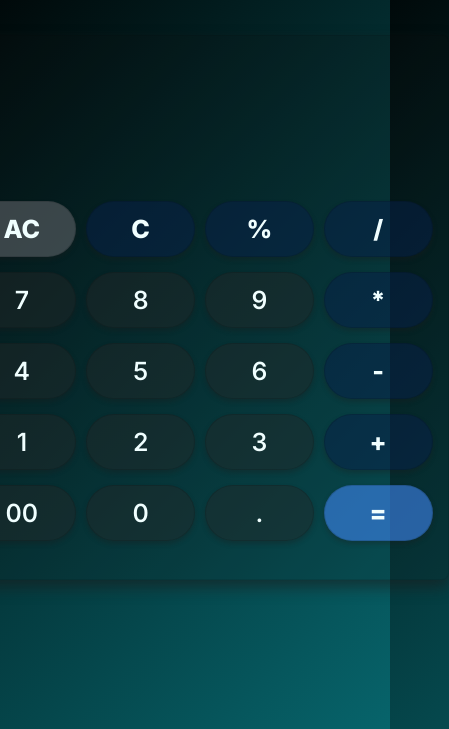
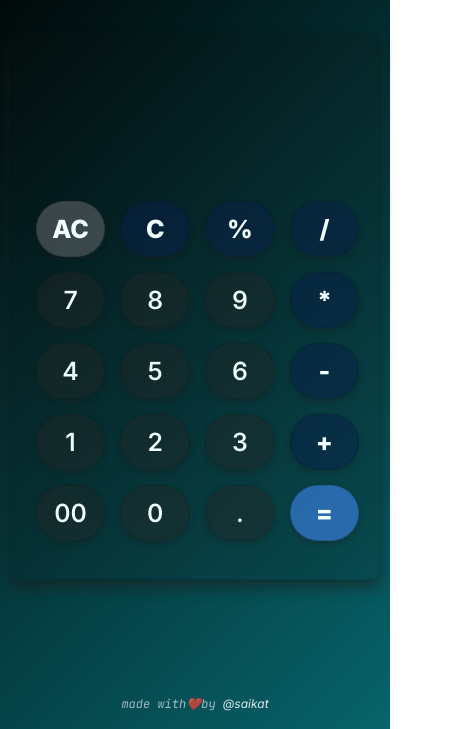
Before and after one commit to saikat-codes/js-calculator, a plain HTML site: page index.html in a window 390 px wide. Shown: the part 115-844 px from the top of the page, 449 px wide, since content can reach past the window. Drawn offline with Linux system fonts and the light colour scheme.

Commit message:
Update HTML and CSS for Responsive-ness and Added a Footer

```diff
--- a/index.html
+++ b/index.html
@@ -18,7 +18,7 @@
 <body>
     <header>
         <h1 class="title">Simple Calculator</h1>
-        <p class="tagline">Fast•Minimal•Accurate</p>
+        <p class="tagline">Fast • Minimal • Accurate</p>
     </header>
     <div class="container">
         <div class="input-box">
@@ -57,6 +57,9 @@
             </div>
         </div>
     </div>
-    <script src="app.js"></script>
+    <footer>
+        <span><p class="foot">made with❤️by <a href="https://www.linkedin.com/in/saikat-das-698a5b2a2/" target="_blank">@saikat</a></p></span>
+    </footer>
+    <script src="script.js"></script>
 </body>
 </html>
--- a/style.css
+++ b/style.css
@@ -16,7 +16,7 @@ body {
 }
 
 .title {
-    position: absolute;
+    position: fixed;
     top: 40px;
     left: 0;
     width: 100%;
@@ -53,6 +53,7 @@ body {
     padding: 15px;
     border-radius: 7px;
     border: 1px solid rgba(0, 0, 0, 0.101);
+    position: fixed;
 }
 
 #display {
@@ -140,3 +141,45 @@ button:active {
     background-color: #1e1f21ab;
     color: #e0e6f0;
 }
+
+footer {
+    position: absolute;
+    bottom: 2vh;
+}
+
+footer span p {
+    font-family: 'JetBrains Mono','Courier New', Courier, monospace;
+    font-style: italic;
+    font-size: 12px;
+    color: #e0e6f0b6;
+}
+
+footer span p a {
+    text-decoration: none;
+    color: #e0e6f0;
+}
+
+footer span p a:hover {
+    text-decoration: underline;
+    text-shadow: 1px 1px 10px #000000;
+}
+
+@media only screen and (min-width: 320px) and (max-width: 530px) {
+  button {
+    padding: 5 px;
+    margin-right: 5px;
+  }
+
+  .container {
+    width: 95vw;
+    display: flex;
+    flex-direction: column;
+
+  }
+
+  #display {
+    width: 85vw;
+    right: 4.5vw;
+  }
+
+}
```
Also changed, not shown: 1 other file.
